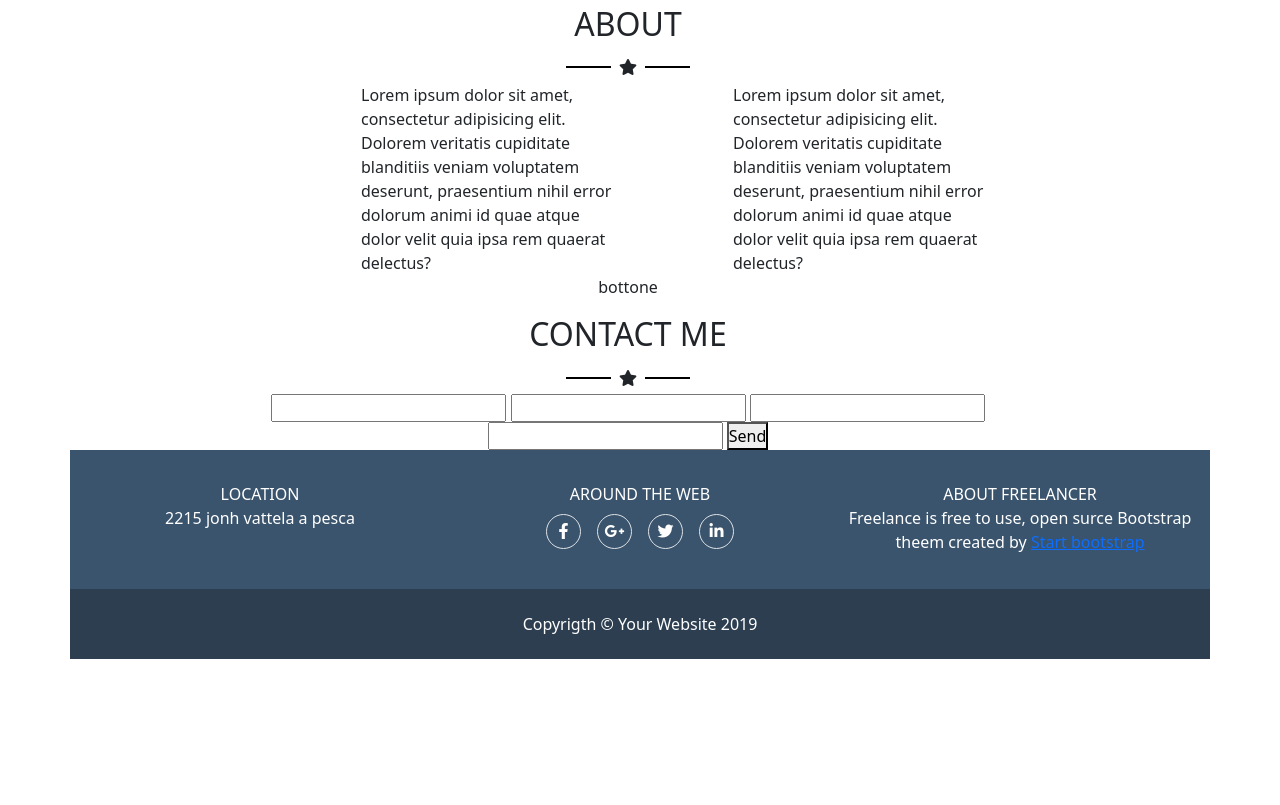
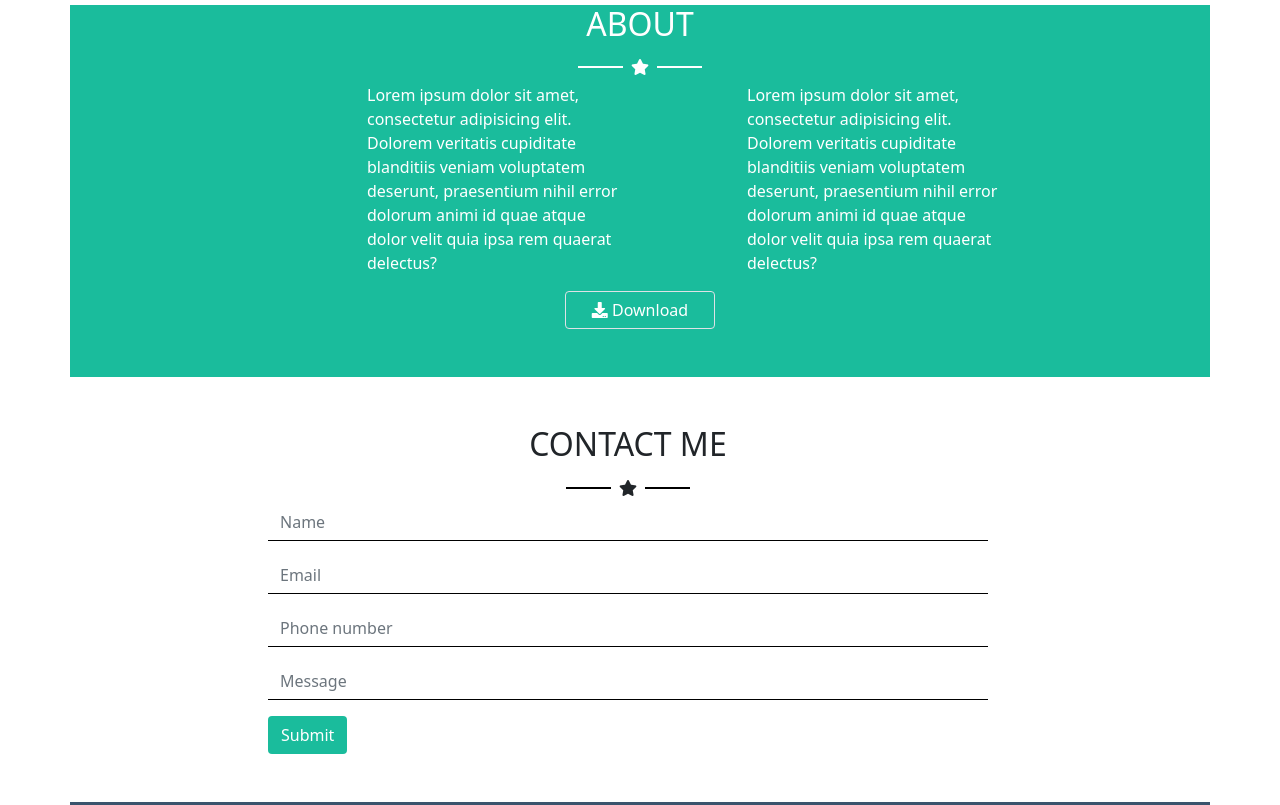
Before and after one commit to orbok89/html-css-bootstrap-freelancer, a plain HTML site: page index.html in a window 1280 px wide. Shown: the part 1239-2044 px from the top of the page. Before the commit the page ends 1898 px from the top, so only its background shows below. Drawn offline with nearby package versions, Linux system fonts and the light colour scheme.

Commit message:
contact finito

```diff
--- a/css/style.css
+++ b/css/style.css
@@ -47,3 +47,17 @@ footer{
     height: 2px;
     width: 45px;
 }
+.about{
+    background-color: #1ABC9C;
+    color: white;
+}
+.bottone-d{
+    width: 150px;
+    color: white;
+}
+#nob {
+    border: 0;
+    box-shadow: none;
+    border-bottom: 1px solid black;
+    border-radius: 0%;
+}
--- a/index.html
+++ b/index.html
@@ -60,17 +60,18 @@
                 <img style="width: 300px;" src="img/submarine.png" alt="">
 
             </div>
-            <div class="row">
+           <div class="container about">
+            <div class="row about">
                 <h2 class="text-center"> ABOUT </h2>
             </div>
-            <div class="row">
+            <div class="row about">
                 <div class="text-center d-flex justify-content-center align-items-center">
-                    <div class="linea"></div>
+                    <div class="linea-w"></div>
                     <i class="fas fa-star m-2"></i>
-                    <div class="linea"></div>
+                    <div class="linea-w"></div>
                 </div>
             </div>
-            <div class="row">
+            <div class="row about">
                 <div class="col-10 offset-1 offset-md-3 col-md-3">
                     Lorem ipsum dolor sit amet, consectetur adipisicing elit. Dolorem veritatis cupiditate blanditiis veniam voluptatem deserunt, praesentium nihil error dolorum animi id quae atque dolor velit quia ipsa rem quaerat delectus?
                 </div>
@@ -78,11 +79,12 @@
                     Lorem ipsum dolor sit amet, consectetur adipisicing elit. Dolorem veritatis cupiditate blanditiis veniam voluptatem deserunt, praesentium nihil error dolorum animi id quae atque dolor velit quia ipsa rem quaerat delectus?
                 </div>
             </div>
+            <div class="row d-flex justify-content-center">
+                <a class="btn border bottone-d mb-5 mt-3" href="#" role="button"><i class="fas fa-download"></i> Download</a>
+            </div>
+           </div>
             <div class="row">
-                <p class="text-center">bottone</p>
-            </div>
-            <div class="row">
-                <h2 class="text-center"> CONTACT ME </h2>
+                <h2 class="text-center mt-5"> CONTACT ME </h2>
             </div>
             <div class="row">
                 <div class="text-center d-flex justify-content-center align-items-center">
@@ -92,14 +94,26 @@
                 </div>
             </div>
             <div class="row d-flex justify-content-center">
-                <div class=" col-8 text-center border-danger">
-                    <input type="nome">
+                <div class=" col-8   ">
+                    <div class="input-group mb-3 " >
+                        <input type="text" id="nob" class="form-control" placeholder="Name" aria-label="Username" aria-describedby="basic-addon1">
+                      </div>
+                      <div class="input-group mb-3 " >
+                        <input type="text" id="nob" class="form-control" placeholder="Email" aria-label="Username" aria-describedby="basic-addon1">
+                      </div>
+                      <div class="input-group mb-3 " >
+                        <input type="text" id="nob" class="form-control" placeholder="Phone number" aria-label="Username" aria-describedby="basic-addon1">
+                      </div>
+                      <div class="input-group mb-3">
+                        <input type="text" id="nob" class="form-control " placeholder="Message" aria-label="Username" aria-describedby="basic-addon1">
+                      </div>
+                   <div>
+                    <input class="btn   mb-5 about no-border" type="submit" value="Submit" >
+                   </div>
 
-                    <input type="nome">
-                    <input type="nome">
-                    <input type="nome">
-                    <button>Send</button>
+
                 </div>
+
 
             </div>
             <footer>
```
